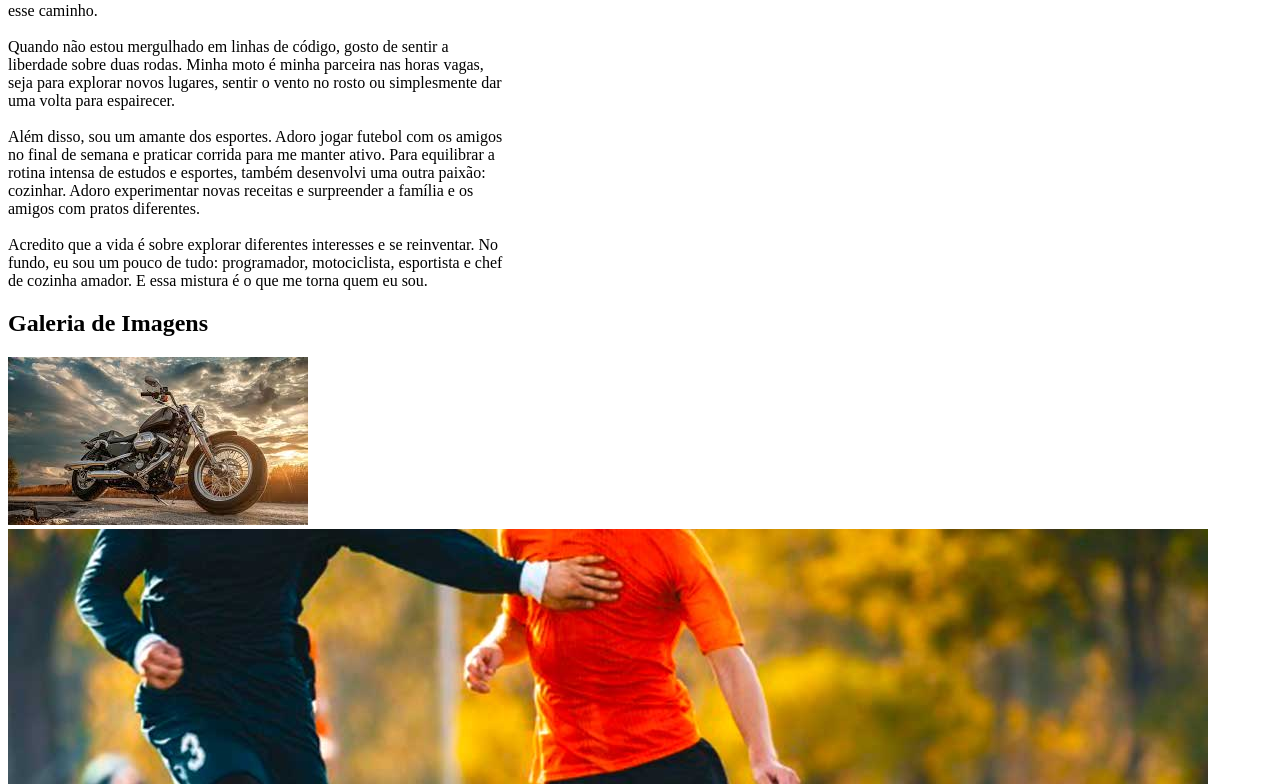
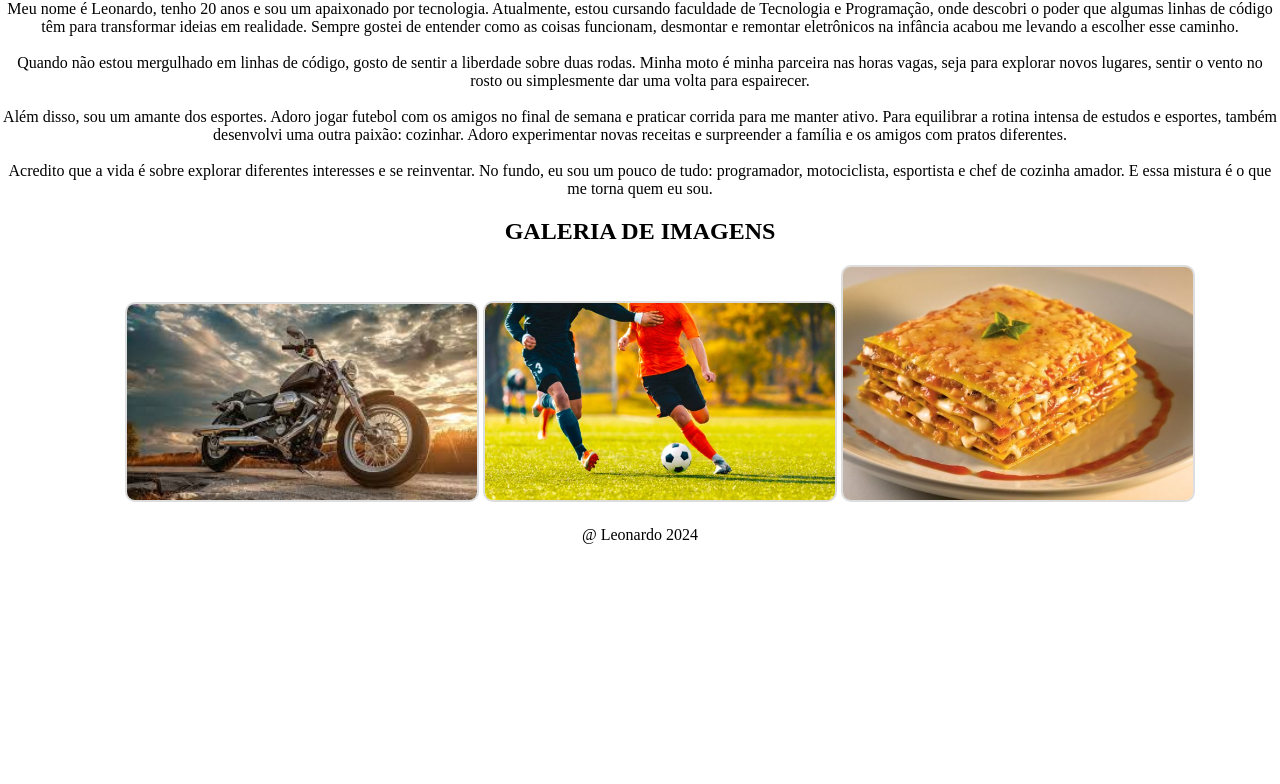
Before and after one commit to leonardo681/sobremim, a plain HTML site: page index.html in a window 1280 px wide. Shown: the part 168-952 px from the top of the page. After the commit the page ends 800 px from the top, so only its background shows below. Drawn offline with Linux system fonts and the light colour scheme; files whose address does not match are found by name.

Commit message:
Update index.html

```diff
--- a/index.html
+++ b/index.html
@@ -3,40 +3,49 @@
 <head>
     <meta charset="UTF-8">
     <meta name="viewport" content="width=device-width, initial-scale=1.0">
+    <link rel="stylesheet" href="style.css">
     <title>Sobre Mim</title>
 </head>
 <body>
-
-    <h1>SOBRE MIM</h1>
-    <section>Meu nome é Leonardo, tenho 20 anos e sou um apaixonado por tecnologia. <br>
-         Atualmente, estou cursando faculdade de Tecnologia e Programação, onde <br>
-         descobri o poder que algumas linhas de código têm para transformar ideias <br>
-         em realidade. Sempre gostei de entender como as coisas funcionam, <br>
-         desmontar e remontar eletrônicos na infância acabou me levando a escolher <br>
-         esse caminho. <br>
+<div class="caixa">
+     <div class="sobre">
+     <h1>SOBRE MIM</h1>
+        <section>Meu nome é Leonardo, tenho 20 anos e sou um apaixonado por tecnologia.
+         Atualmente, estou cursando faculdade de Tecnologia e Programação, onde
+         descobri o poder que algumas linhas de código têm para transformar ideias
+         em realidade. Sempre gostei de entender como as coisas funcionam,
+         desmontar e remontar eletrônicos na infância acabou me levando a escolher esse caminho. <br>
         <br>
-         Quando não estou mergulhado em linhas de código, gosto de sentir a <br>
-         liberdade sobre duas rodas. Minha moto é minha parceira nas horas vagas,<br>
-         seja para explorar novos lugares, sentir o vento no rosto ou simplesmente dar <br>
-         uma volta para espairecer. <br>
+         Quando não estou mergulhado em linhas de código, gosto de sentir a
+         liberdade sobre duas rodas. Minha moto é minha parceira nas horas vagas,
+         seja para explorar novos lugares, sentir o vento no rosto ou simplesmente
+         dar uma volta para espairecer. <br>
         <br>
-         Além disso, sou um amante dos esportes. Adoro jogar futebol com os amigos <br>
-         no final de semana e praticar corrida para me manter ativo. Para equilibrar a <br>
-         rotina intensa de estudos e esportes, também desenvolvi uma outra paixão: <br>
-         cozinhar. Adoro experimentar novas receitas e surpreender a família e os <br>
+         Além disso, sou um amante dos esportes. Adoro jogar futebol com os amigos
+         no final de semana e praticar corrida para me manter ativo. Para equilibrar a
+         rotina intensa de estudos e esportes, também desenvolvi uma outra paixão:
+         cozinhar. Adoro experimentar novas receitas e surpreender a família e os
          amigos com pratos diferentes. <br>
         <br>
-         Acredito que a vida é sobre explorar diferentes interesses e se reinventar. No <br>
-         fundo, eu sou um pouco de tudo: programador, motociclista, esportista e chef <br>
-         de cozinha amador. E essa mistura é o que me torna quem eu sou. <br>
-        </section>
+         Acredito que a vida é sobre explorar diferentes interesses e se reinventar. No
+         fundo, eu sou um pouco de tudo: programador, motociclista, esportista e chef
+         de cozinha amador. E essa mistura é o que me torna quem eu sou.
+    </section>
+    </div>
 
-        <h2>Galeria de Imagens</h2>
     <div class="galeria">
-        <img src="moto.jpg" alt="Imagem 1">
-        <img src="fut.jpg" alt="Imagem 2">
-        <img src="chef.jpg" alt="Imagem 3">
+        <h2>GALERIA DE IMAGENS</h2>
+        <ul>
+            <img src="file:///C:/Users/Lenovo/Desktop/Novapasta/moto.jpg" alt="Imagem da Moto">
+            <img src="file:///C:/Users/Lenovo/Desktop/Novapasta/fut.jpg" alt="Imagem de Futebol">
+            <img src="file:///C:/Users/Lenovo/Desktop/Novapasta/chef.jpg" alt="Imagem de Cozinhar">
+        </ul>
     </div>
+</div>
+
+<footer>
+    @ Leonardo 2024
+</footer>
 
 </body>
 </html>
```
